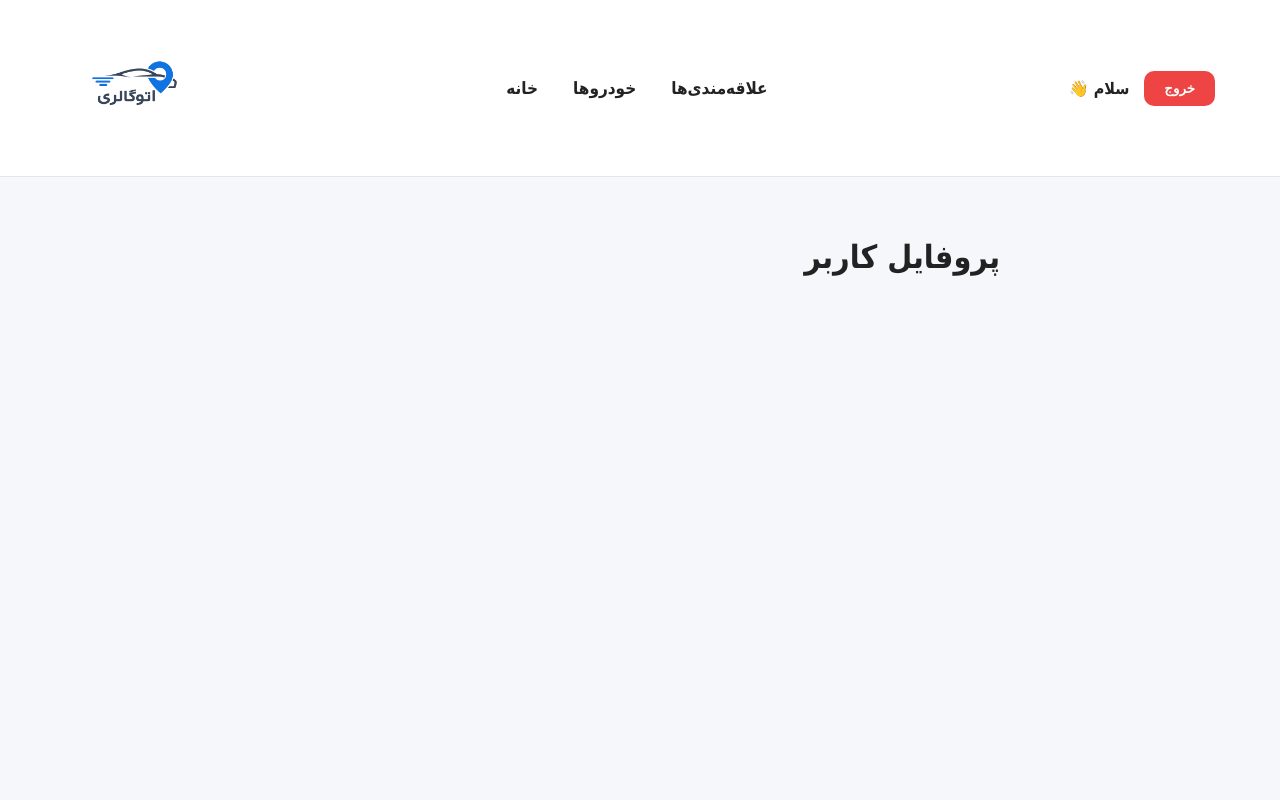
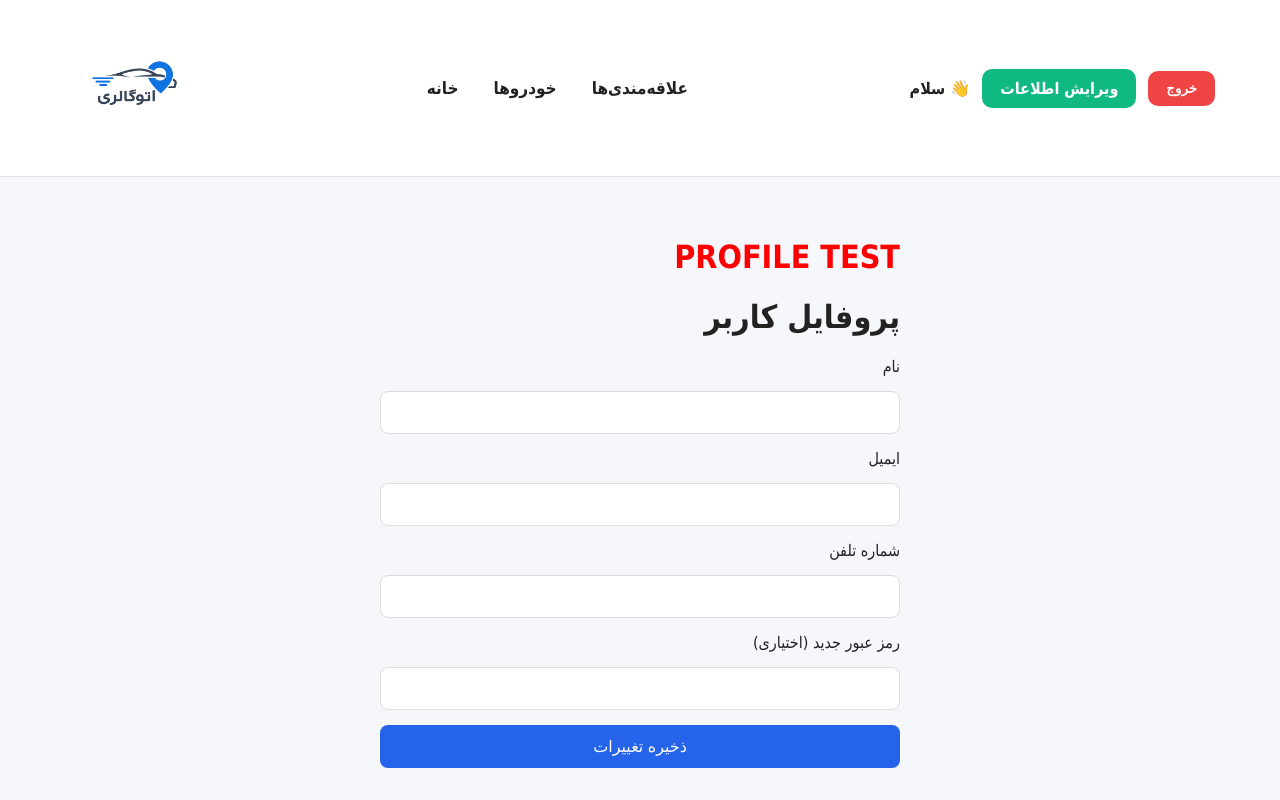
Before and after one commit to arefeh-j/gallerycar, a Vue app in the folder frontend/: page /profile in a window 1280 px wide. Shown: the top 800 px of the page. Built offline with nearby package versions, Linux system fonts and the light colour scheme; no server answers; sample sign-in values are in the browser's storage; the HTML template or start-up script is replaced by a standard one.

Commit message:
Add user profile update feature

```diff
--- a/frontend/src/components/Navbar.vue
+++ b/frontend/src/components/Navbar.vue
@@ -12,9 +12,6 @@ const fullName = ref<string | null>(null);
 function checkUser() {
   token.value = localStorage.getItem("token");
   fullName.value = localStorage.getItem("full_name");
-
-  console.log("TOKEN:", token.value);
-  console.log("USER:", fullName.value);
 }
 
 watch(
@@ -40,41 +37,32 @@ function logout() {
 
 <template>
   <header class="navbar">
-
     <div class="container">
 
       <div class="logo">
         <img :src="logo" alt="اتوگالری">
       </div>
 
-
       <nav class="menu">
-
-        <RouterLink to="/">
-          خانه
-        </RouterLink>
-
-        <RouterLink to="/cars">
-          خودروها
-        </RouterLink>
-
-        <RouterLink to="/favorites">
-          علاقه‌مندی‌ها
-        </RouterLink>
-
+        <RouterLink to="/">خانه</RouterLink>
+        <RouterLink to="/cars">خودروها</RouterLink>
+        <RouterLink to="/favorites">علاقه‌مندی‌ها</RouterLink>
       </nav>
 
-
-
       <div class="auth">
-
 
         <template v-if="token">
 
           <span class="username">
-            سلام {{ fullName }} 👋
+            👋 سلام {{ fullName }}
           </span>
 
+          <RouterLink
+            class="profile"
+            to="/profile"
+          >
+            ویرایش اطلاعات
+          </RouterLink>
 
           <button
             class="logout"
@@ -83,10 +71,7 @@ function logout() {
             خروج
           </button>
 
-
         </template>
-
-
 
         <template v-else>
 
@@ -97,7 +82,6 @@ function logout() {
             ورود
           </RouterLink>
 
-
           <RouterLink
             class="register"
             to="/register"
@@ -105,19 +89,13 @@ function logout() {
             ثبت نام
           </RouterLink>
 
-
         </template>
-
 
       </div>
 
-
     </div>
-
   </header>
 </template>
-
-
 
 <style scoped>
 
@@ -129,39 +107,31 @@ function logout() {
     z-index:1000;
 }
 
-
 .container{
     max-width:1200px;
     margin:auto;
     padding:18px 25px;
-
     display:flex;
     flex-direction:row-reverse;
-
     justify-content:space-between;
     align-items:center;
 }
-
 
 .logo{
     display:flex;
     align-items:center;
 }
 
-
 .logo img{
     width:140px;
     height:auto;
 }
-
-
 
 .menu{
     display:flex;
     flex-direction:row-reverse;
     gap:35px;
 }
-
 
 .menu a{
     text-decoration:none;
@@ -170,70 +140,63 @@ function logout() {
     font-weight:700;
 }
 
-
 .menu a:hover{
     color:#2563eb;
 }
 
-
-
 .auth{
     display:flex;
     flex-direction:row-reverse;
-    gap:15px;
+    gap:12px;
     align-items:center;
 }
 
-
-
 .login,
-.register{
+.register,
+.profile{
     text-decoration:none;
-    padding:10px 20px;
+    padding:10px 18px;
     border-radius:10px;
     font-weight:bold;
 }
 
-
-
 .login{
     color:#2563eb;
 }
-
-
 
 .register{
     background:#2563eb;
     color:white;
 }
 
-
-
 .register:hover{
     background:#1d4ed8;
 }
 
+.profile{
+    background:#10b981;
+    color:white;
+}
 
+.profile:hover{
+    background:#059669;
+}
 
 .username{
     font-weight:bold;
     color:#222;
 }
 
-
-
 .logout{
     border:none;
     background:#ef4444;
     color:white;
-    padding:10px 20px;
+    padding:10px 18px;
     border-radius:10px;
     cursor:pointer;
     font-weight:bold;
 }
 
-
-
 .logout:hover{
     background:#dc2626;
 }
--- a/frontend/src/services/profileService.ts
+++ b/frontend/src/services/profileService.ts
@@ -2,18 +2,33 @@ import axios from "axios";
 
 const API = "http://127.0.0.1:8000";
 
+function authHeader() {
+    const token = localStorage.getItem("token");
+
+    return {
+        headers: {
+            Authorization: `Bearer ${token}`
+        }
+    };
+}
+
 export async function getProfile() {
-
-    const token = localStorage.getItem("token");
 
     const response = await axios.get(
         `${API}/users/api/me`,
-        {
-            headers: {
-                Authorization: `Bearer ${token}`
-            }
-        }
+        authHeader()
     );
 
     return response.data;
 }
+
+export async function updateProfile(data: any) {
+
+    const response = await axios.put(
+        `${API}/users/api/me`,
+        data,
+        authHeader()
+    );
+
+    return response.data;
+}
--- a/frontend/src/views/ProfileView.vue
+++ b/frontend/src/views/ProfileView.vue
@@ -1,50 +1,122 @@
 <script setup lang="ts">
+import { ref, onMounted } from "vue";
+import {
+  getProfile,
+  updateProfile
+} from "../services/profileService";
+import { useRouter } from "vue-router";
 
-import { ref, onMounted } from "vue";
-import { getProfile } from "../services/profileService";
+const router = useRouter();
+const loading = ref(true);
+const saving = ref(false);
 
-const user = ref<any>(null);
-const loading = ref(true);
+const form = ref({
+  full_name: "",
+  email: "",
+  phone: "",
+  password: ""
+});
 
-onMounted(async()=>{
+const message = ref("");
 
-    try{
+onMounted(async () => {
+  try {
+    const user = await getProfile();
 
-        user.value = await getProfile();
+    form.value.full_name = user.full_name;
+    form.value.email = user.email;
+    form.value.phone = user.phone || "";
 
-    }catch(error){
+  } catch (error) {
+    console.log(error);
+  } finally {
+    loading.value = false;
+  }
+});
+
+async function saveProfile() {
+
+  saving.value = true;
+  message.value = "";
+
+  try {
+
+    await updateProfile(form.value);
+
+    localStorage.setItem("full_name", form.value.full_name);
+
+    router.push("/");
+
+  } catch (error) {
 
     console.log(error);
+    message.value = "❌ خطا در ذخیره اطلاعات.";
 
-    }finally{
+  } finally {
 
-        loading.value=false;
+    saving.value = false;
 
   }
-
-});
-
+}
 </script>
 
 <template>
 
 <div class="page">
+<h1 style="color:red">PROFILE TEST</h1>
 
 <h1>پروفایل کاربر</h1>
 
 <div v-if="loading">
+در حال بارگذاری...
+</div>
 
-در حال بارگذاری...
+<div v-else>
+
+<div class="form">
+
+<label>نام</label>
+
+<input
+v-model="form.full_name"
+type="text"
+/>
+
+<label>ایمیل</label>
+
+<input
+v-model="form.email"
+type="email"
+/>
+
+<label>شماره تلفن</label>
+
+<input
+v-model="form.phone"
+type="text"
+/>
+
+<label>رمز عبور جدید (اختیاری)</label>
+
+<input
+v-model="form.password"
+type="password"
+/>
+
+<button
+@click="saveProfile"
+:disabled="saving"
+>
+
+{{ saving ? "در حال ذخیره..." : "ذخیره تغییرات" }}
+
+</button>
+
+<p class="message">
+{{ message }}
+</p>
 
 </div>
-
-<div v-else-if="user">
-
-<p><strong>نام:</strong> {{ user.full_name }}</p>
-
-<p><strong>ایمیل:</strong> {{ user.email }}</p>
-
-<p><strong>نقش:</strong> {{ user.role }}</p>
 
 </div>
 
@@ -55,11 +127,42 @@ onMounted(async()=>{
 <style scoped>
 
 .page{
-
-max-width:800px;
+    max-width:600px;
     margin:auto;
     padding:40px;
+}
 
+.form{
+    display:flex;
+    flex-direction:column;
+    gap:15px;
+}
+
+input{
+    padding:12px;
+    border:1px solid #ddd;
+    border-radius:8px;
+    font-size:15px;
+}
+
+button{
+    padding:12px;
+    border:none;
+    border-radius:8px;
+    background:#2563eb;
+    color:white;
+    cursor:pointer;
+    font-size:16px;
+}
+
+button:disabled{
+    opacity:.6;
+    cursor:not-allowed;
+}
+
+.message{
+    margin-top:10px;
+    font-weight:bold;
 }
 
 </style>
```
Also changed, not shown: 1 other file (tests, documents, lock files or other folders). Lines whose indentation alone changed are shown as unchanged.
